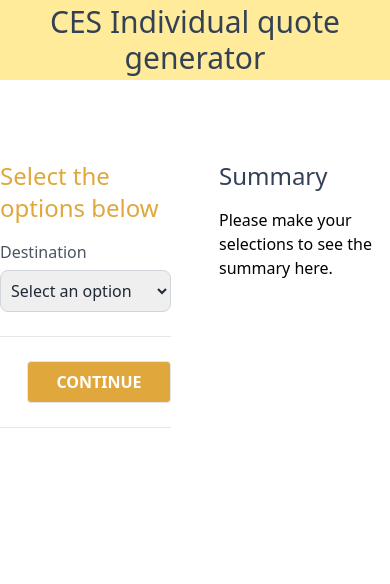
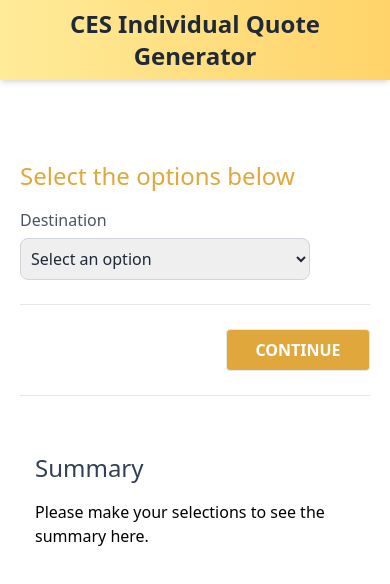
Before and after one commit to simonelebowski/indiv-quote-generator, a React (Vite) app: page / in a window 390 px wide. Shown: the top 584 px of the page. Built offline with nearby package versions, Linux system fonts and the light colour scheme.

Commit message:
mobile changes

```diff
--- a/src/components/DurationComponent.jsx
+++ b/src/components/DurationComponent.jsx
@@ -45,7 +45,7 @@
   const startDateOptions = generateStartDates();
 
   return (
-    <div className="flex justify-between">
+    <div className="flex flex-col gap-4 sm:flex-row sm:gap-0 justify-between">
       <div className="flex flex-col gap-1.5">
         <label className="text-gray-600">Start Date</label>
         <select
--- a/src/components/Form.jsx
+++ b/src/components/Form.jsx
@@ -27,7 +27,7 @@
   } = useQuoteCalculations(formState);
 
   return (
-    <div className="mt-20 flex justify-between gap-12 w-full">
+    <div className="mt-20 px-5 flex flex-col sm:flex-row items-center sm:items-start justify-between gap-12 w-full">
       <form className="w-full max-w-[530px] flex flex-col gap-4">
         <h1 className="text-2xl text-[#e0a83c]">Select the options below</h1>
         {step === 1 && (
--- a/src/components/Navbar.jsx
+++ b/src/components/Navbar.jsx
@@ -1,9 +1,14 @@
 export default function Navbar() {
   return (
-    <nav className="w-full bg-[#FFEB99] h-20 flex justify-center items-center">
-      {/* <h1 className="text-3xl text-center font-bold mt-5 mb-7 bg-[#e0a83c]"> */}
-      <h1 className="text-3xl text-slate-700 text-center mb-7]">
-        CES Individual quote generator
+    // <nav className="w-full bg-[#FFEB99] h-20 flex justify-center items-center">
+    //   <h1 className="text-3xl text-slate-700 text-center mb-7]">
+    //     CES Individual quote generator
+    //   </h1>
+    // </nav>
+
+    <nav className="w-full bg-gradient-to-r from-[#FFEB99] to-[#FFD369] shadow-md h-20 flex justify-center items-center">
+      <h1 className="text-2xl sm:text-3xl font-bold text-gray-800 text-center px-2">
+        CES Individual Quote Generator
       </h1>
     </nav>
   );
```
